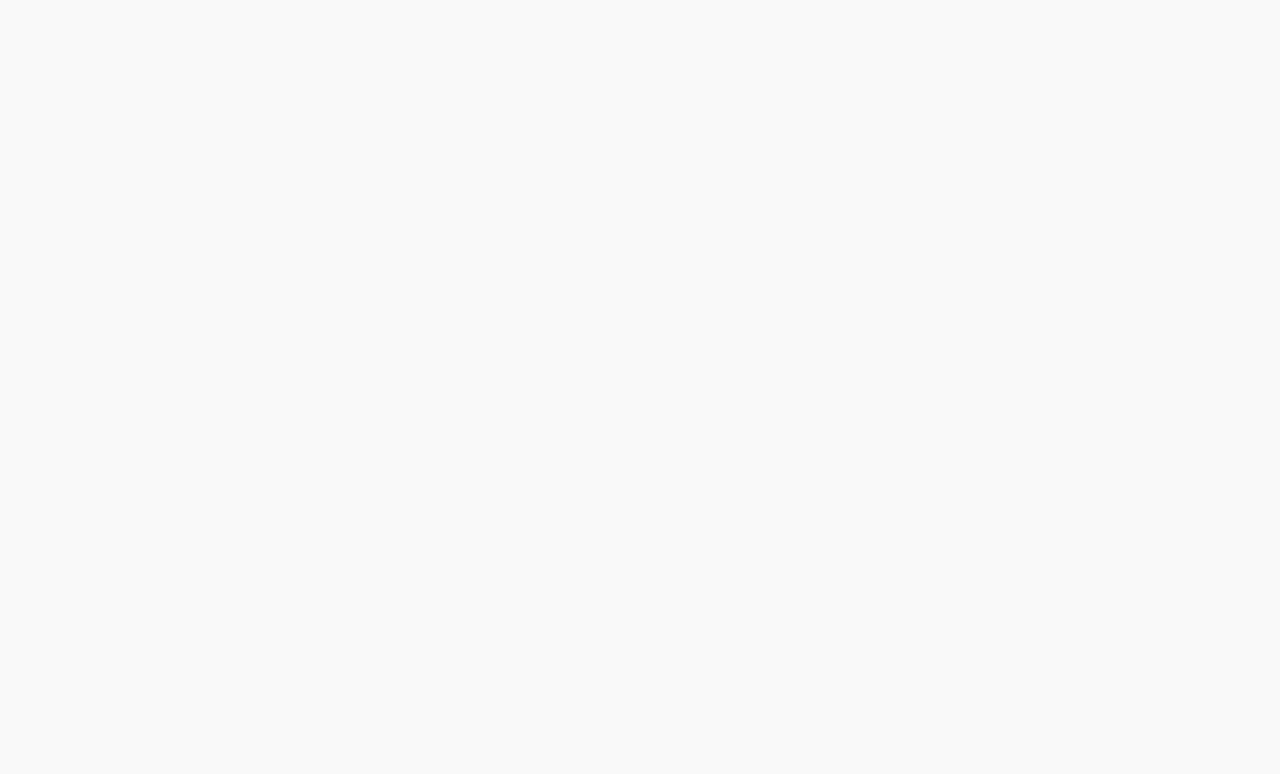
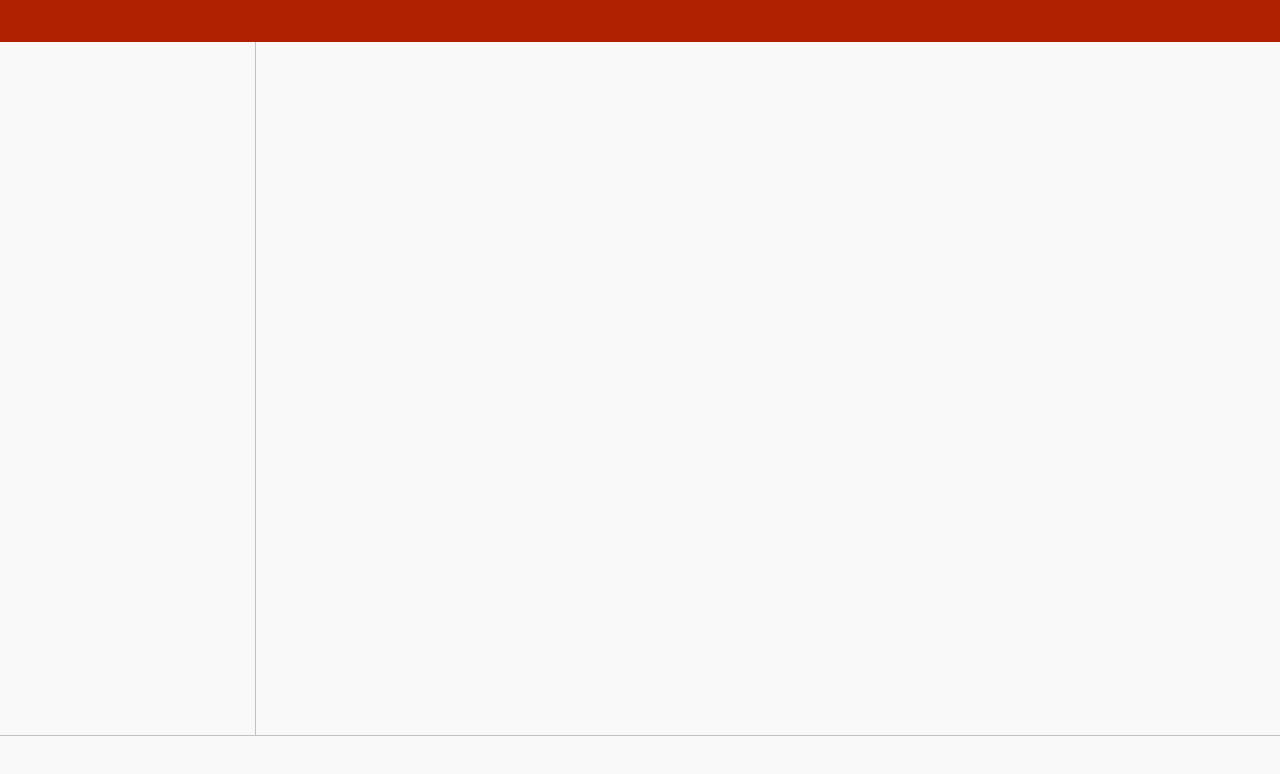
Before and after one commit to MagicCube/netease-music-juke-box, a website built with webpack: page index.html in a window 1280 px wide. Built offline with nearby package versions, Linux system fonts and the light colour scheme.

Commit message:
First draft of layout

```diff
--- a/src/nm/app/Application.js
+++ b/src/nm/app/Application.js
@@ -13,7 +13,10 @@ export default class Application extends NJUApplication
     {
         this.$element.append(`
             <header></header>
-            <main></main>
+            <main>
+                <aside></aside>
+                <section class="content"></section>
+            </main>
             <footer></footer>`);
     }
 
--- a/src/nm/resource/index.less
+++ b/src/nm/resource/index.less
@@ -6,3 +6,38 @@ html, body
     width: 100%;
     height: 100%;
 }
+
+.nm-app
+{
+    display: flex;
+    flex-direction: column;
+
+    > header
+    {
+        height: @nm-app-header-height;
+        background: @nm-app-color;
+    }
+
+    > main
+    {
+        display: flex;
+        flex-grow: 1;
+
+        > aside
+        {
+            width: @nm-app-sidebar-width;
+            border-right: 1px solid @nm-separator-color;
+        }
+
+        > section.content
+        {
+            flex-grow: 1;
+        }
+    }
+
+    > footer
+    {
+        height: @nm-app-footer-height;
+        border-top: 1px solid @nm-separator-color;
+    }
+}
--- a/src/nm/resource/variables.less
+++ b/src/nm/resource/variables.less
@@ -2,4 +2,9 @@
 @body-bg: #f9f9f9;
 
 /* NM Theme */
-@nm-primary-color: #b02101;
+@nm-separator-color: #c4c3c4;
+
+@nm-app-color: #b02101;
+@nm-app-header-height: 42px;
+@nm-app-footer-height: 65px;
+@nm-app-sidebar-width: 20%;
```
